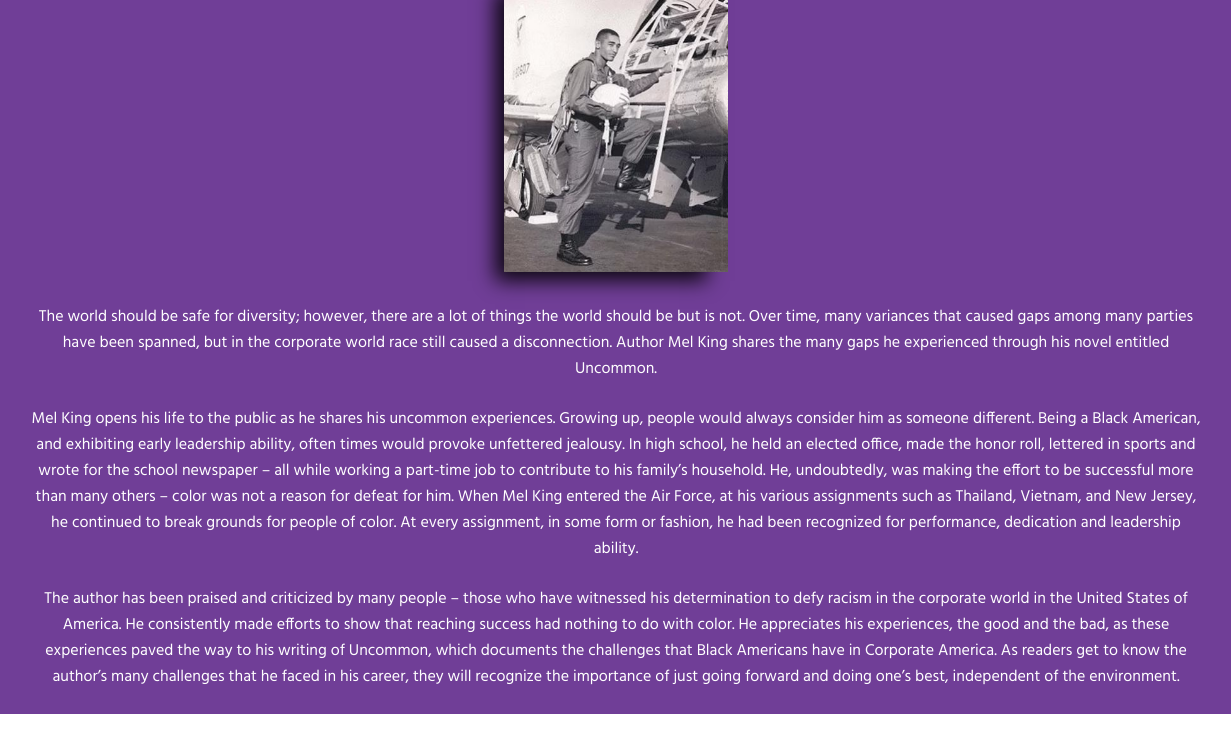
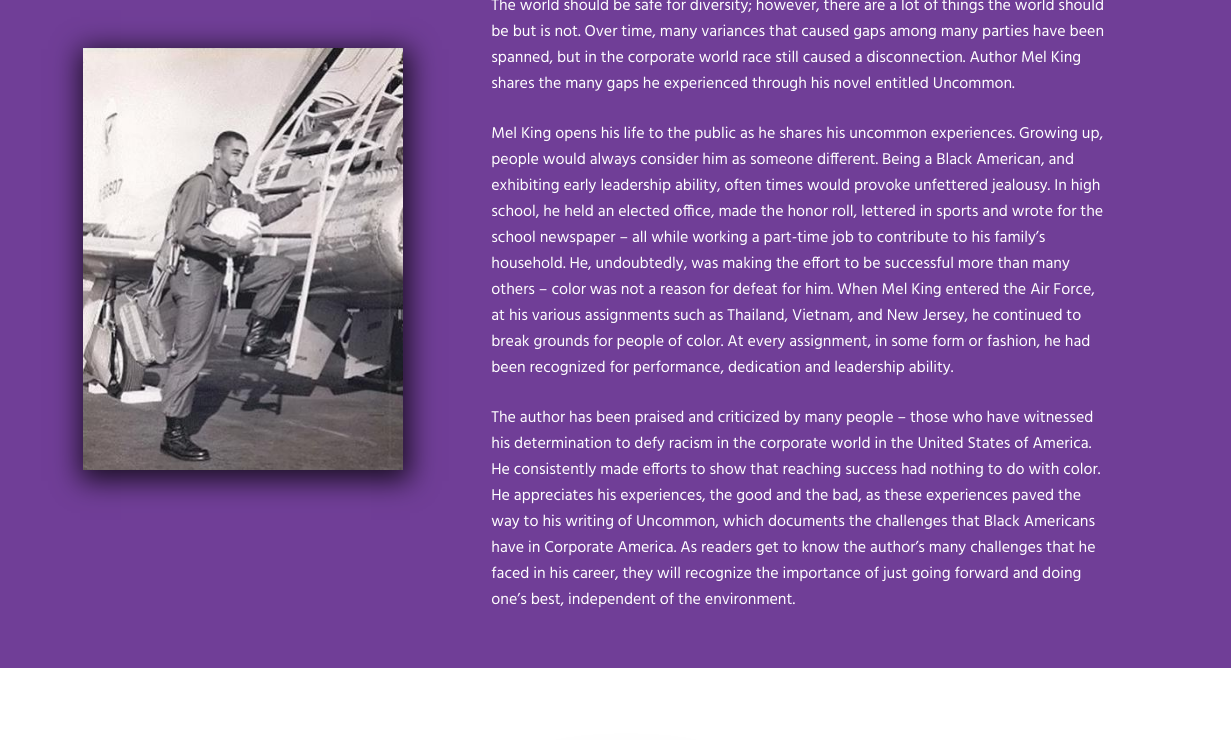
Before and after one commit to eatcodesforlife/melking-site, a Gatsby site: page / in a window 1536 px wide. Shown: the part 434-1174 px from the top of the page, without its empty margins (152-1383 px from the left). Built offline with nearby package versions, Linux system fonts and the light colour scheme; Gatsby itself is replaced by a stand-in of ours.

Commit message:
added desktop layout on author component

```diff
--- a/src/components/Author.js
+++ b/src/components/Author.js
@@ -1,6 +1,6 @@
 import React from 'react'
 import Image from 'gatsby-image'
-import { author, authorImg, authorCenter, authorInfo, title } from './author.module.css'
+import './author.css'
 import { useStaticQuery, graphql } from 'gatsby'
 
 const getImage = graphql`{
@@ -20,13 +20,13 @@ const Author = () => {
 
     const authorImage = useStaticQuery(getImage)
     return (
-        <section className={author}>
-            <div className={authorCenter}>
-              <h1 className={title}>about mel</h1>
-              <span className={authorImg}>
+        <section className="author">
+            <article className="authorCenter">
+              <h1 className="title">about mel</h1>
+              <aside className="authorImg">
                 <Image fluid={authorImage.file.childImageSharp.fluid} alt='mel king'/>
-              </span>
-              <article className={authorInfo}>
+              </aside>
+              <div className="authorInfo">
                 <p>
                   The world should be safe for diversity; however, there are a lot of things the world should be but is not. Over time, many variances that caused gaps among many parties have been spanned, but in the corporate world race still caused a disconnection. Author Mel King shares the many gaps he experienced through his novel entitled Uncommon.
                 </p>
@@ -36,8 +36,8 @@ const Author = () => {
                 <p>
                   The author has been praised and criticized by many people – those who have witnessed his determination to defy racism in the corporate world in the United States of America. He consistently made efforts to show that reaching success had nothing to do with color. He appreciates his experiences, the good and the bad, as these experiences paved the way to his writing of Uncommon, which documents the challenges that Black Americans have in Corporate America. As readers get to know the author’s many challenges that he faced in his career, they will recognize the importance of just going forward and doing one’s best, independent of the environment.
                 </p>
-              </article>
-            </div>
+              </div>
+            </article>
         </section>
     )
 }
--- a/src/components/Books.js
+++ b/src/components/Books.js
@@ -46,15 +46,16 @@ const Books = () => {
 
     return (
         <section className={books}>
-            <div className="books-center">
-              <div className={title}>
+            <article className="books-center">
+              <aside className={title}>
                 <h1>uncommon</h1>
                 <span>A BLACK MAN'S JOURNEY</span>
-              </div>
+              </aside>
               <div className={bookImg}>
                 <Image fluid={data.file.childImageSharp.fluid} alt='book'/>
               </div>
-              <p className='blurb'>
+              <div className="blurb">
+                <p>
                   As the title suggest, Mel King has had many “uncommon” experiences and this book only begins to document the beginning of them. In high school, he held an elected office, made the honor roll, lettered in sports, and wrote for the school newspaper—all while having a part time job and contributing to the family household. He is a Black American and in high school, his friends didn’t use the word, “uncommon,” but often said that he was different. Growing up in center city Los Angeles, he didn’t smoke, drink, or take drugs, yet he was frequently asked to go out with “the gang.”As Mel entered the Air Force, a Vietnam Vet, he continued to break grounds for people of color. At every assignment, in some form or fashion, he had been recognized for performance, dedication and leadership ability.
                 </p>
                 <h3>Buy the book:</h3>
@@ -71,6 +72,7 @@ const Books = () => {
                   }
                 </div>
               </div>
+            </article>
         </section>
     )
 }
--- /dev/null
+++ b/src/components/author.css
@@ -0,0 +1,63 @@
+.author {
+  background-color: #703e97;
+  color: white;
+  padding-top: 75px;
+}
+.authorCenter {
+  display: grid;
+  margin: 0 auto;
+}
+.authorImg {
+  padding: 2rem 0;
+}
+
+.authorImg div {
+  width: 14rem;
+  padding: 0.5rem 0;
+  -webkit-box-shadow: 2px 6px 26px 5px rgba(0, 0, 0, 0.75);
+  -moz-box-shadow: 2px 6px 26px 5px rgba(0, 0, 0, 0.75);
+  box-shadow: 2px 6px 26px 5px rgba(0, 0, 0, 0.75);
+}
+
+@media screen and (min-width: 1400px) {
+  .author h1 {
+    font-size: 4rem;
+    letter-spacing: 35px;
+  }
+
+  .author h1,
+  .authorInfo {
+    text-align: left;
+    margin: 0;
+    padding: 0 2rem;
+  }
+
+  .authorCenter {
+    grid-template-columns: 1fr 2fr;
+    grid-template-rows: 15% auto auto auto;
+    grid-column-gap: 2.5rem;
+    margin-bottom: 2.5rem;
+    grid-template-areas:
+      'portrait title'
+      'portrait text'
+      'portrait text'
+      'portrait text';
+  }
+  .authorImg {
+    grid-area: portrait;
+    display: grid;
+    place-content: center;
+  }
+
+  .authorImg div {
+    width: 20rem;
+  }
+  .title {
+    grid-area: title;
+  }
+  .authorInfo {
+    grid-area: text;
+    max-width: 685px;
+    width: 100%;
+  }
+}
--- a/src/components/author.module.css
+++ /dev/null
@@ -1,40 +0,0 @@
-.author {
-  background-color: #703e97;
-  color: white;
-  padding-top: 75px;
-}
-.authorCenter {
-  display: grid;
-  margin: 0 auto;
-}
-.authorImg {
-  padding: 2rem 0;
-}
-
-.authorImg div {
-  width: 14rem;
-  padding: 0.5rem 0;
-  -webkit-box-shadow: -15px 15px 19px -6px rgba(0, 0, 0, 0.88);
-  -moz-box-shadow: -15px 15px 19px -6px rgba(0, 0, 0, 0.88);
-  box-shadow: -15px 15px 19px -6px rgba(0, 0, 0, 0.88);
-}
-
-@media screen and(min-width: 768px) {
-  .author div {
-    grid-template-columns: repeat(3, 1fr);
-    grid-template-rows: repeat(3, 1fr);
-    grid-template-areas:
-      'span span h1'
-      'span span article'
-      'span span article';
-  }
-  .author span {
-    grid-area: span;
-  }
-  .author h1 {
-    grid-area: h1;
-  }
-  .author article {
-    grid-area: article;
-  }
-}
--- a/src/pages/404.js
+++ b/src/pages/404.js
@@ -4,7 +4,7 @@ import Layout from '../components/Layout'
 const errorpage = () => {
   return (
     <Layout>
-      <section>
+      <section className='errorpage'>
         <h1>Page doesn't exist.</h1>
       </section>
     </Layout>
```
Lines whose indentation alone changed are shown as unchanged.
